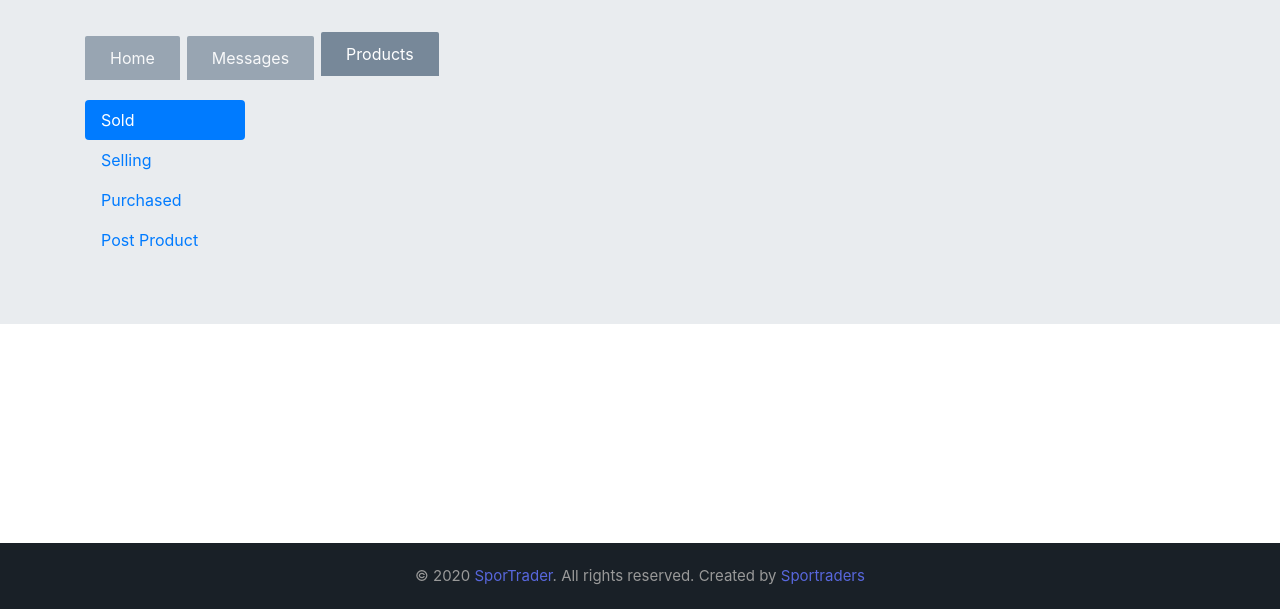
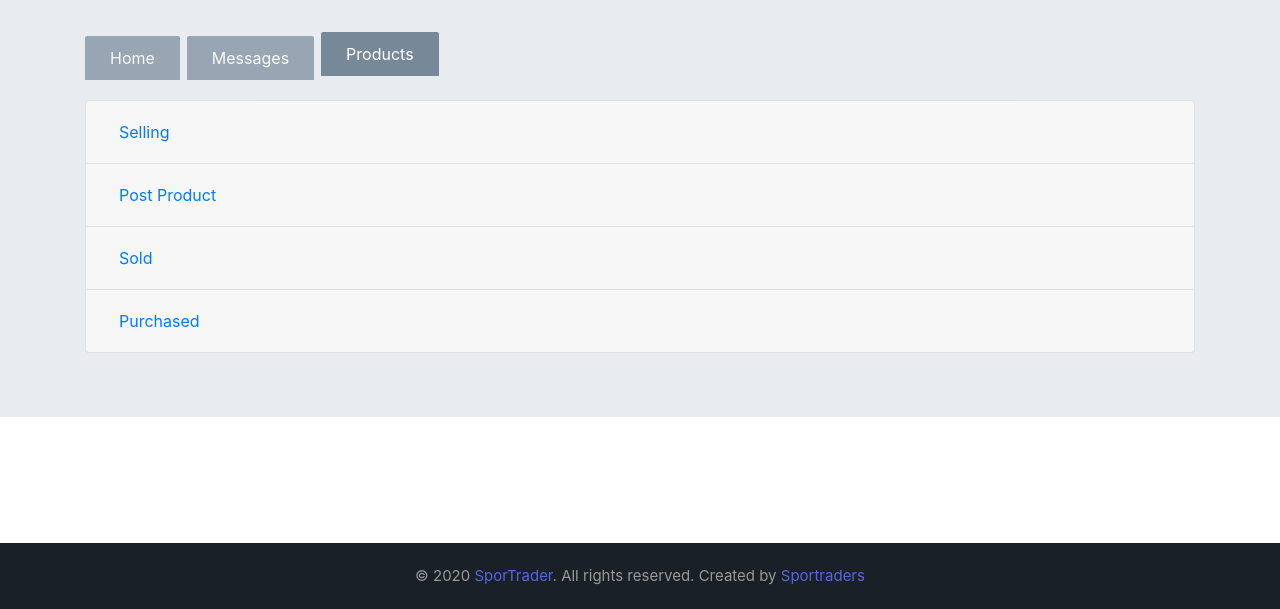
Before and after one commit to csc450ajz/htdocs, a PHP site: page /client/client.php in a window 1280 px wide, after a click on "Products". Shown: the part 191-800 px from the top of the page. Run offline with PHP 8.4, Linux system fonts and the light colour scheme; the visitor is signed in with stand-in values (Sample User, id 1); data comes from the database, SQL or seed files in the repository; data that the repository does not hold is empty; some libraries are stand-ins or nearby versions.

Commit message:
Products tab UI updated

```diff
--- a/client/client.php
+++ b/client/client.php
@@ -147,7 +147,7 @@ function totalOrdersMade($conn, $userEmail)
 </head>
 
 <?php
-require_once('../util'.$navbar);
+require_once('../util' . $navbar);
 ?>
 <style>
     .nav-mytabs {
@@ -211,7 +211,7 @@ require_once('../util'.$navbar);
 <body>
     <div class="jumbotron jumbotron-fluid">
         <div class="container">
-            <h3 class="display-4">Welcome, <?=$userFName?>!</h3>
+            <h3 class="display-4">Welcome, <?= $userFName ?>!</h3>
             <ul class="nav nav-mytabs" id="myTab" role="tablist">
                 <li class="nav-item">
                     <a class="nav-link active" id="home-tab" data-toggle="tab" href="#home" role="tab" aria-controls="home" aria-selected="true">Home</a>
@@ -302,57 +302,23 @@ require_once('../util'.$navbar);
                 </div>
                 <div class="tab-pane fade" id="products" role="tabpanel" aria-labelledby="products-tab">
                     <br>
-                    <div class="row">
-                        <div class="col-2">
-                            <div class="nav flex-column nav-pills" id="v-pills-tab" role="tablist" aria-orientation="vertical">
-                                <a class="nav-link active" id="v-pills-sold-tab" data-toggle="pill" href="#v-pills-sold" role="tab" aria-controls="v-pills-sold" aria-selected="true">Sold</a>
-                                <a class="nav-link" id="v-pills-selling-tab" data-toggle="pill" href="#v-pills-selling" role="tab" aria-controls="v-pills-selling" aria-selected="false">Selling</a>
-                                <a class="nav-link" id="v-pills-purchased-tab" data-toggle="pill" href="#v-pills-purchased" role="tab" aria-controls="v-pills-purchased" aria-selected="false">Purchased</a>
-                                <a class="nav-link" id="v-pills-add-tab" data-toggle="pill" href="#v-pills-add" role="tab" aria-controls="v-pills-add" aria-selected="false">Post Product</a>
-                            </div>
-                        </div>
-                        <div class="col-10">
-                            <!-- Start Product of Tabs -->
-                            <div class="tab-content" id="v-pills-tabContent">
-                                <!-- Sold Tab -->
-                                <div class="tab-pane fade show active" id="v-pills-sold" role="tabpanel" aria-labelledby="v-pills-sold-tab">
-                                    <?php
-                                    if ($soldResult) {
-                                        while ($orderItems = mysqli_fetch_assoc($soldResult)) {
-                                            //echo $orderItems['productId'];
-                                            $sql = "SELECT * FROM Product WHERE productId= " . $orderItems['productId'];
-                                            $result2 = $conn->query($sql);
-                                            echo $conn->error;
-                                            while ($product = mysqli_fetch_assoc($result2)) {
-                                    ?>
-                                                <div class="col-md-8">
+                    <div class="accordion" id="productsTab">
                         <div class="card">
-                                                        <div class="card-body">
-                                                            <div class="row">
-                                                                <div class="col-md-6">
-                                                                    <img src="images/balls.jpg" alt="" class="img-fluid img-thumbnail">
-                                                                </div>
-                                                                <div class="col-md-6">
-                                                                    <h3><?= $product['productName'] ?></h3>
-                                                                    <h4>$<?= $product['productPrice'] ?></h4>
-                                                                    <!--<p><i>Purchased by: <?= $product['userEmail'] ?></i></p> -->
-                                                                </div>
-                                                            </div>
-                                                        </div>
-                                                    </div>
-                                                    <hr />
-                                                </div>
-                                    <?php
-                                            }
-                                        }
-                                    }
-                                    ?>
+                            <div class="card-header" id="headingOne">
+                                <h5 class="mb-0">
+                                    <button class="btn btn-link" type="button" data-toggle="collapse" data-target="#selling">
+                                        Selling
+                                    </button>
+                                </h5>
                             </div>
 
-                                <!-- Selling Tab -->
-                                <div class="tab-pane fade" id="v-pills-selling" role="tabpanel" aria-labelledby="v-pills-selling-tab">
+                            <div id="selling" class="collapse" data-parent="#productsTab">
+                                <div class="card-body">
+
                                     <?php
                                     if ($sellingResult) {
+                                        if (mysqli_num_rows($sellingResult) > 0) {
+
                                             while ($sellingItems = mysqli_fetch_assoc($sellingResult)) {
                                                 //echo $sellingItems['productId'];
                                                 $sql = "SELECT * FROM Product WHERE productId= " . $sellingItems['productId'];
@@ -384,14 +350,94 @@ require_once('../util'.$navbar);
                                         <?php
                                                 }
                                             }
+                                        } else {
+                                            echo '<h4>You did not post products for sale yet!</h4>';
+                                        }
                                     }
                                         ?>
                                                     </div>
+                                </div>
+                            </div>
+                            <div class="card">
+                                <div class="card-header" id="headingTwo">
+                                    <h5 class="mb-0">
+                                        <button class="btn btn-link collapsed" type="button" data-toggle="collapse" data-target="#postProduct" aria-expanded="false" aria-controls="collapseTwo">
+                                            Post Product
+                                        </button>
+                                    </h5>
+                                </div>
+                                <div id="postProduct" class="collapse" aria-labelledby="headingTwo" data-parent="#productsTab">
+                                    <div class="card-body">
+                                        <?php
+                                        require_once('postProduct.php');
 
-                                                <!-- Purchased Tab -->
-                                                <div class="tab-pane fade" id="v-pills-purchased" role="tabpanel" aria-labelledby="v-pills-purchased-tab">
+                                        ?>
+                                    </div>
+                                </div>
+                            </div>
+                            <div class="card">
+                                <div class="card-header" id="headingThree">
+                                    <h5 class="mb-0">
+                                        <button class="btn btn-link collapsed" type="button" data-toggle="collapse" data-target="#collapseThree" aria-expanded="false" aria-controls="collapseThree">
+                                            Sold
+                                        </button>
+                                    </h5>
+                                </div>
+                                <div id="collapseThree" class="collapse" aria-labelledby="headingThree" data-parent="#productsTab">
+                                    <div class="card-body">
+                                        <?php
+                                        if ($soldResult) {
+                                            if (mysqli_num_rows($soldResult) > 0) {
+
+                                                while ($orderItems = mysqli_fetch_assoc($soldResult)) {
+                                                    $sql = "SELECT * FROM Product WHERE productId= " . $orderItems['productId'];
+                                                    $result2 = $conn->query($sql);
+                                                    echo $conn->error;
+                                                    while ($product = mysqli_fetch_assoc($result2)) {
+                                        ?>
+                                                        <div class="col-md-8">
+                                                            <div class="card">
+                                                                <div class="card-body">
+                                                                    <div class="row">
+                                                                        <div class="col-md-6">
+                                                                            <img src="images/balls.jpg" alt="" class="img-fluid img-thumbnail">
+                                                                        </div>
+                                                                        <div class="col-md-6">
+                                                                            <h3><?= $product['productName'] ?></h3>
+                                                                            <h4>$<?= $product['productPrice'] ?></h4>
+                                                                            <!--<p><i>Purchased by: <?= $product['userEmail'] ?></i></p> -->
+                                                                        </div>
+                                                                    </div>
+                                                                </div>
+                                                            </div>
+                                                            <hr />
+                                                        </div>
+                                        <?php
+                                                    }
+                                                }
+                                            } else {
+                                                echo '<h4>You do not have sold products</h4>';
+                                            }
+                                        }
+                                        ?>
+                                    </div>
+                                </div>
+                            </div>
+
+                            <div class="card">
+                                <div class="card-header" id="headingThree">
+                                    <h5 class="mb-0">
+                                        <button class="btn btn-link collapsed" type="button" data-toggle="collapse" data-target="#purchased" aria-expanded="false" aria-controls="collapseThree">
+                                            Purchased
+                                        </button>
+                                    </h5>
+                                </div>
+                                <div id="purchased" class="collapse" aria-labelledby="headingThree" data-parent="#productsTab">
+                                    <div class="card-body">
                                         <?php
                                         if ($purchasedResult) {
+                                            if (mysqli_num_rows($purchasedResult) > 0) {
+
                                                 while ($orderItems = mysqli_fetch_assoc($purchasedResult)) {
                                                     //echo $orderItems['productId'];
                                                     $sql = "SELECT * FROM Product WHERE productId= " . $orderItems['productId'];
@@ -419,19 +465,11 @@ require_once('../util'.$navbar);
                                         <?php
                                                     }
                                                 }
+                                            } else {
+                                                echo '<h4>You did not buy any products</h4>';
                                             }
-                                                    ?>
-                                                </div>
-                                                <!-- Add Item Tab -->
-                                                <div class="tab-pane fade" id="v-pills-add" role="tabpanel" aria-labelledby="v-pills-add-tab">
-                                                    <!-- Link to postProduct.php -->
-                                                    <?php
-                                                    require_once('postProduct.php');
-
-                                                    ?>
-                                                </div>
-
-                                </div>
+                                        }
+                                        ?> </div>
                                 </div>
                             </div>
                         </div>
```
Lines whose indentation alone changed are shown as unchanged.
